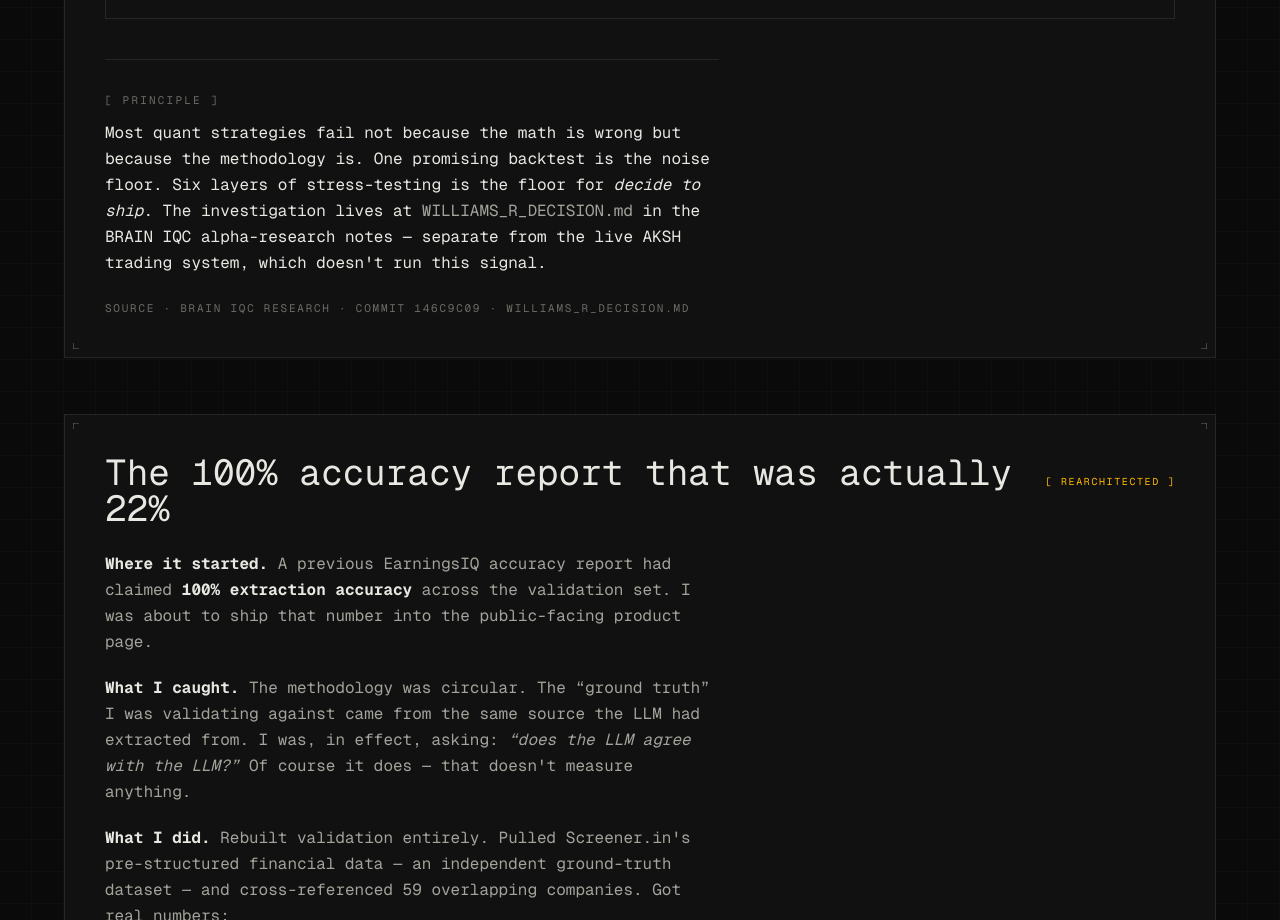
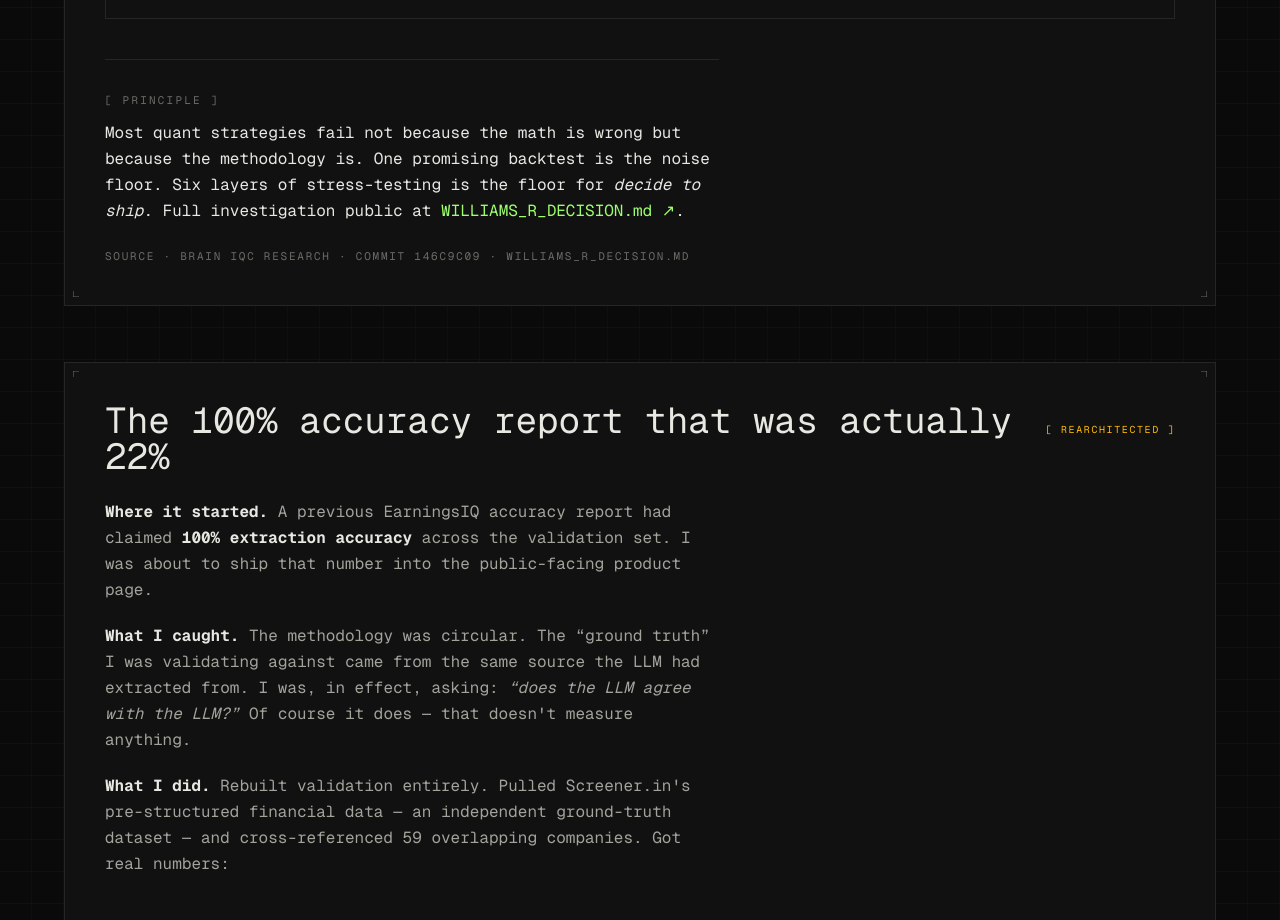
Before and after one commit to srijanarya/srijan-portfolio, a Next.js app: page /decisions in a window 1280 px wide. Shown: the part 1400-2320 px from the top of the page. Built offline with nearby package versions, Linux system fonts and the light colour scheme.

Commit message:
Repoint AKSH links to newly-public aksh-backtesting-trading repo. Williams %R section now links directly to WILLIAMS_R_DECISION.md in the public repo (one-click verification for recruiters)

```diff
--- a/app/data/projects.ts
+++ b/app/data/projects.ts
@@ -21,7 +21,7 @@ export const PROJECTS: Project[] = [
       "Live NSE options platform built solo over three years. During one full session where the primary data feed went down all day, the reliability layer auto-switched to a backup 377 times with no downtime and no missed trades.",
     stack: ["Python", "FastAPI", "PostgreSQL", "React", "Zerodha Kite", "AWS"],
     links: [
-      { label: "Public architecture walkthrough", href: "https://github.com/srijanarya/aksh-trading-systems" },
+      { label: "Public architecture walkthrough", href: "https://github.com/srijanarya/aksh-backtesting-trading" },
       { label: "Product page", href: "https://treumalgotech.in" },
     ],
     hero: true,
--- a/app/decisions/page.tsx
+++ b/app/decisions/page.tsx
@@ -101,7 +101,16 @@ export default function DecisionsPage() {
             <div className="mt-10 max-w-[64ch] border-t border-line pt-8">
               <SectionMarker label="principle" className="mb-3" />
               <p className="text-ink leading-relaxed">
-                Most quant strategies fail not because the math is wrong but because the methodology is. One promising backtest is the noise floor. Six layers of stress-testing is the floor for <em>decide to ship</em>. The investigation lives at <code className="text-ink-mute">WILLIAMS_R_DECISION.md</code> in the BRAIN IQC alpha-research notes — separate from the live AKSH trading system, which doesn&apos;t run this signal.
+                Most quant strategies fail not because the math is wrong but because the methodology is. One promising backtest is the noise floor. Six layers of stress-testing is the floor for <em>decide to ship</em>. Full investigation public at{" "}
+                <a
+                  href="https://github.com/srijanarya/aksh-backtesting-trading/blob/main/_bmad-output/brain_integration/WILLIAMS_R_DECISION.md"
+                  target="_blank"
+                  rel="noopener noreferrer"
+                  className="text-confidence hover:underline underline-offset-4"
+                >
+                  <code>WILLIAMS_R_DECISION.md</code> ↗
+                </a>
+                .
               </p>
             </div>
 
--- a/app/how-i-work/page.tsx
+++ b/app/how-i-work/page.tsx
@@ -151,7 +151,7 @@ export default function HowIWorkPage() {
           <Link href="/work" className="hover:text-ink transition">← /work</Link>
           <Link href="/decisions" className="hover:text-ink transition">← /decisions</Link>
           <a
-            href="https://github.com/srijanarya/aksh-trading-systems"
+            href="https://github.com/srijanarya/aksh-backtesting-trading"
             target="_blank"
             rel="noopener noreferrer"
             className="text-confidence hover:underline underline-offset-4 ml-auto"
--- a/app/page.tsx
+++ b/app/page.tsx
@@ -181,12 +181,12 @@ export default function Home() {
                 label="aksh repo"
                 value={
                   <a
-                    href="https://github.com/srijanarya/aksh-trading-systems"
+                    href="https://github.com/srijanarya/aksh-backtesting-trading"
                     target="_blank"
                     rel="noopener noreferrer"
                     className="text-confidence hover:underline underline-offset-4 break-all"
                   >
-                    github.com/srijanarya/aksh-trading-systems ↗
+                    github.com/srijanarya/aksh-backtesting-trading ↗
                   </a>
                 }
               />
```
